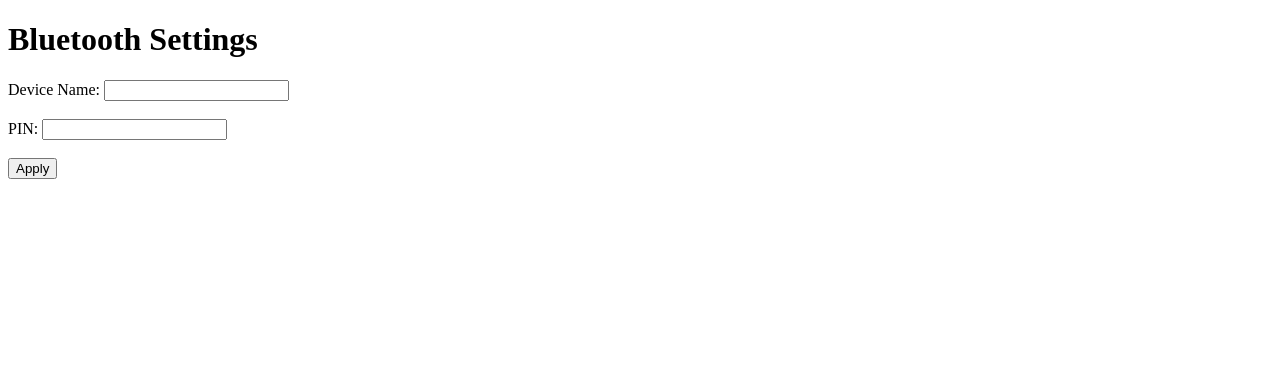
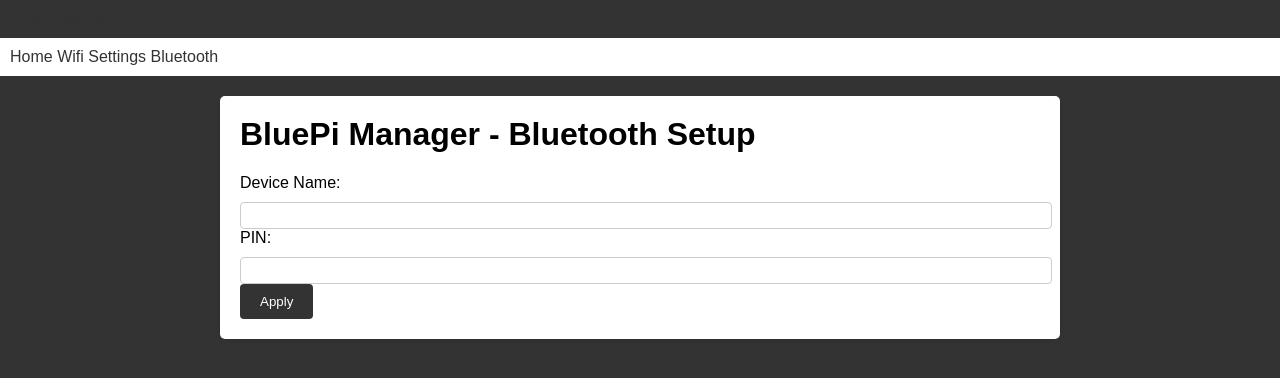
Before and after one commit to SebAndBlocks/bluepi, a Flask app: page /bluetooth in a window 1280 px wide. Shown: the top 378 px of the page. Run offline with Flask 3, Linux system fonts and the light colour scheme.

Commit message:
Update bluetooth.html

```diff
--- a/manager/templates/bluetooth.html
+++ b/manager/templates/bluetooth.html
@@ -1,16 +1,95 @@
 <!DOCTYPE html>
 <html>
 <head>
-    <title>Bluetooth Settings</title>
+    <title>BluePi Manager - Bluetooth Setup</title>
+    <style>
+        body {
+            font-family: Arial, sans-serif;
+            margin: 0;
+            padding: 0;
+            background-color: #333;
+        }
+
+        .autr {
+            background-color: #333;
+            color: #fff;
+            padding: 10px;
+        }
+        .navbar {
+            background-color: #fff;
+            color: #333;
+            padding: 10px;
+        }
+
+        .navbar a {
+            color: #333;
+            border-left: 1px #333;
+            text-decoration: none;
+        }
+        .autr a {
+            color: #333;
+            border-left: 1px #333;
+            text-decoration: none;
+        }
+
+        .container {
+            margin: 20px auto;
+            max-width: 800px;
+            background-color: #fff;
+            padding: 20px;
+            border-radius: 5px;
+            box-shadow: 0 2px 5px rgba(0, 0, 0, 0.1);
+        }
+
+        h1 {
+            margin-top: 0;
+        }
+
+        label {
+            display: block;
+            margin-bottom: 10px;
+        }
+
+        input[type="text"],
+        input[type="password"] {
+            width: 100%;
+            padding: 5px;
+            border: 1px solid #ccc;
+            border-radius: 4px;
+        }
+
+        button {
+            background-color: #333;
+            color: #fff;
+            padding: 10px 20px;
+            border: none;
+            border-radius: 4px;
+            cursor: pointer;
+        }
+
+        button:hover {
+            background-color: #555;
+        }
+    </style>
 </head>
 <body>
-    <h1>Bluetooth Settings</h1>
-    <form method="POST" action="/bluetooth">
-        <label for="name">Device Name:</label>
-        <input type="text" id="name" name="name" required><br><br>
-        <label for="pin">PIN:</label>
-        <input type="password" id="pin" name="pin" required><br><br>
-        <input type="submit" value="Apply">
-    </form>
+    <div class="autr">
+        <a href="/">BluePi Manager</a>
+    </div>
+    <div class="navbar">
+        <a href="/">Home</a>
+        <a href="/wifi">Wifi Settings</a>
+        <a href="/bluetooth" syle="background-color: #6D6D6D;">Bluetooth</a>
+    </div>
+    <div class="container">
+        <h1>BluePi Manager - Bluetooth Setup</h1>
+        <form method="post" action="/bluetooth">
+            <label for="name">Device Name:</label>
+            <input type="text" id="name" name="name" required>
+            <label for="pin">PIN:</label>
+            <input type="text" id="pin" name="pin" required>
+            <button type="submit">Apply</button>
+        </form>
+    </div>
 </body>
 </html>
```
